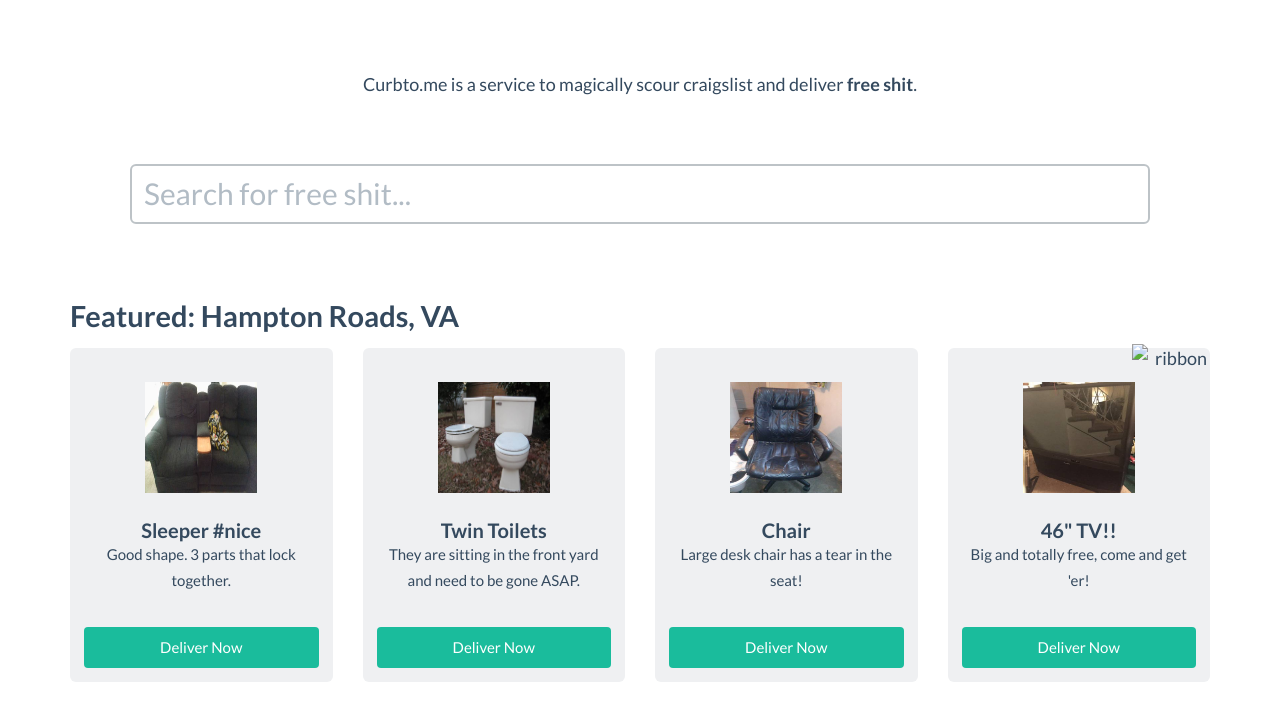
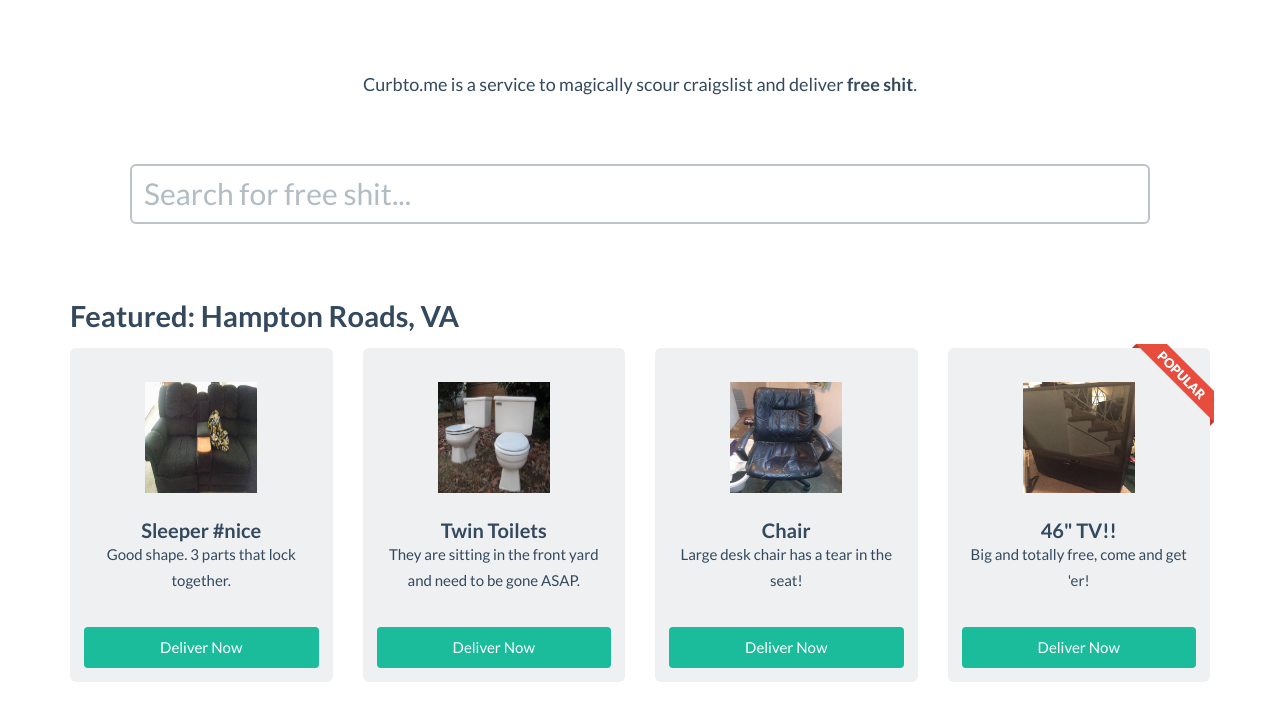
Before and after one commit to RyanBeatty/W-M1, a plain HTML site: page flaskr/templates/index.html in a window 1280 px wide. Shown: the top 720 px of the page. Drawn offline with nearby package versions, Linux system fonts and the light colour scheme; files that its build step writes are made by us from their sources; a script that the page names is missing; files whose address does not match are found by name.

Commit message:
Update index.html

```diff
--- a/flaskr/templates/index.html
+++ b/flaskr/templates/index.html
@@ -89,7 +89,7 @@
 
             <div class="col-xs-12 col-sm-4 col-md-3 col-lg-3">
               <div class="tile">
-                <img src="Flat-UI/img/icons/svg/ribbon.svg" alt="ribbon" class="tile-hot-ribbon">
+                <img src="/static/Flat-UI/img/icons/svg/ribbon.svg" alt="ribbon" class="tile-hot-ribbon">
                 <img src="/static/img/tv.jpg" alt="Compas" class="tile-image big-illustration">
                 <h3 class="tile-title">46" TV!!</h3>
                 <p>Big and totally free, come and get 'er!</p>
```
